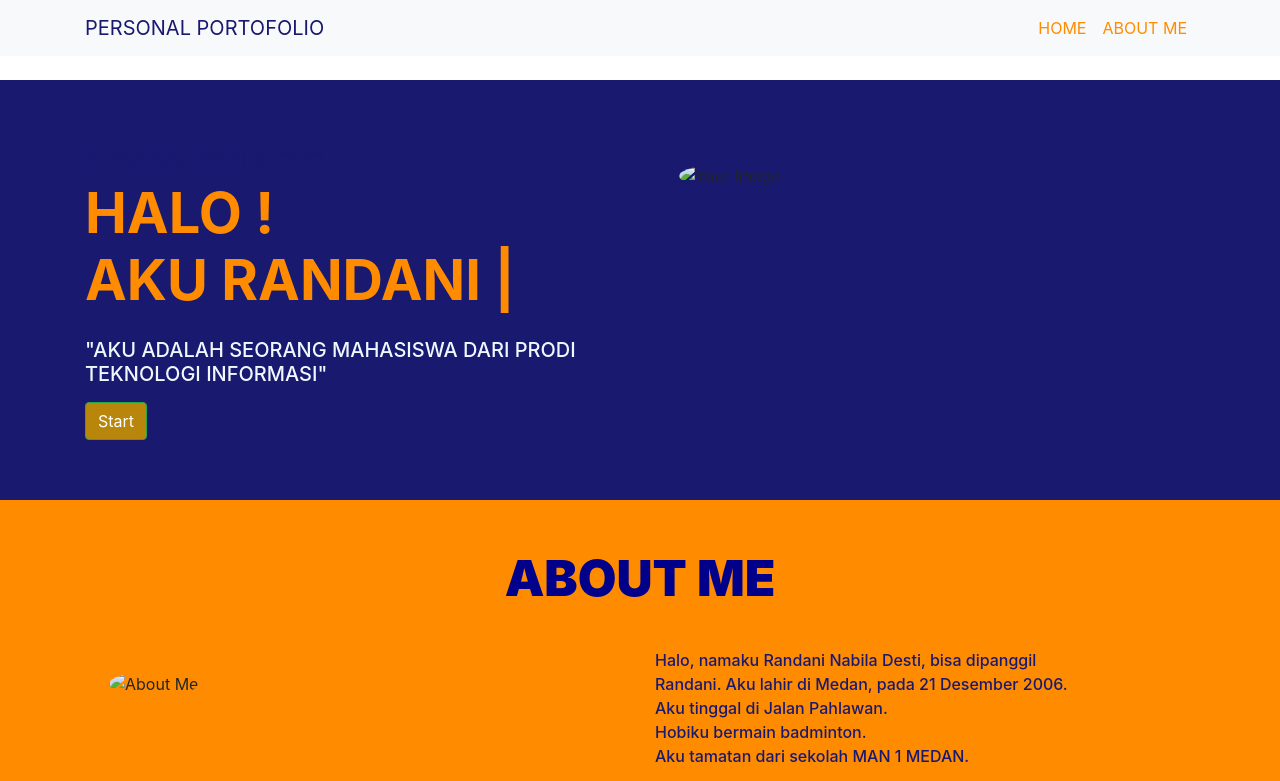
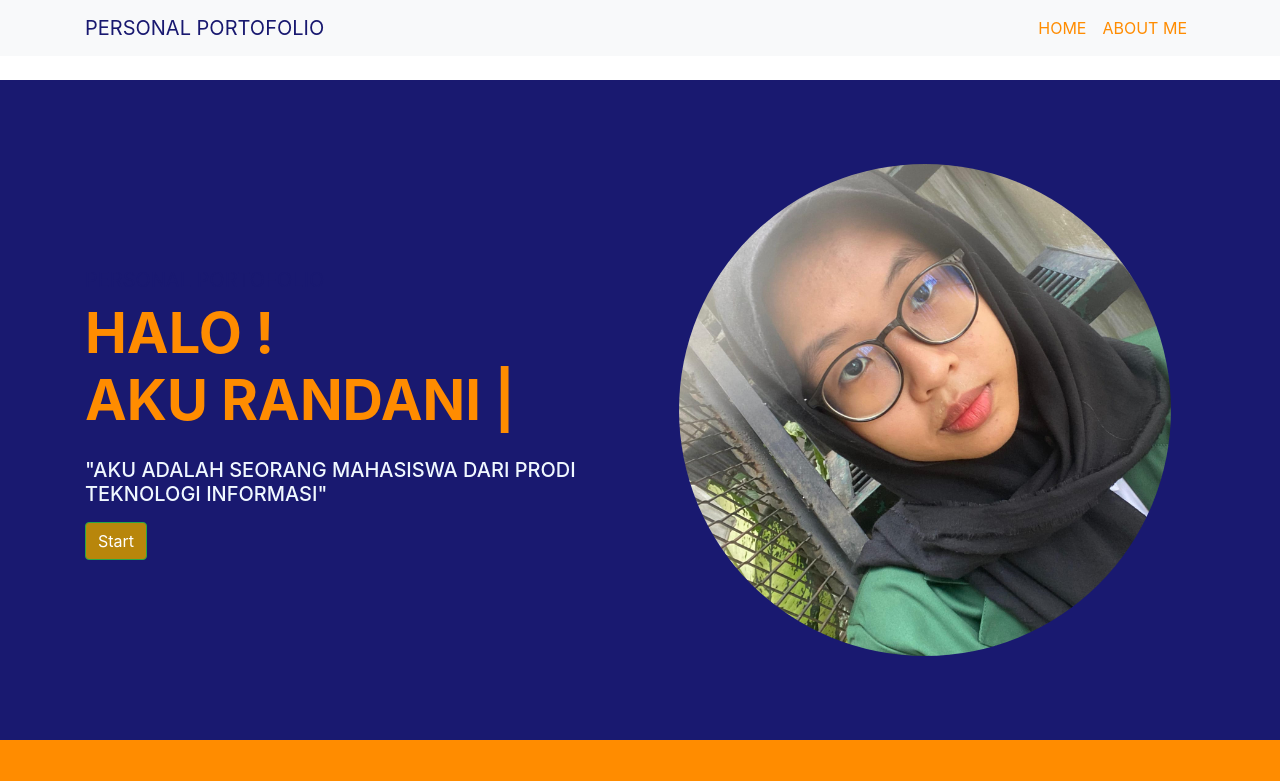
Before and after one commit to randaninabila/randaninabilaproweb, a plain HTML site: page index.html in a window 1280 px wide. Shown: the top 781 px of the page. Drawn offline with Linux system fonts and the light colour scheme; files whose address does not match are found by name.

Commit message:
Add files via upload

```diff
--- a/index.html
+++ b/index.html
@@ -47,7 +47,7 @@
                     <a class="nav-link" style="color: darkorange;" href="#home">HOME</a>
                 </li>
                 <li class="nav-item">
-                    <a class="nav-link" style="color: darkorange;"" href="#about">ABOUT ME</a>
+                    <a class="nav-link" style="color: darkorange;" href="#about">ABOUT ME</a>
                 </li>
                 </ul>
             </div>
@@ -63,7 +63,7 @@
                     <a class="btn btn-success" href="#about" role="button" style="background-color: darkgoldenrod ;">Start</a>
             </div> </br>
             <div class="col">
-                <img src="C:\Users\USER\foto saya.jpg" alt="Your Image"  class="rounded-circle w-100 h-100 p-4">
+                <img src="C:\Users\USER\prakproweb\fotosaya.jpg" alt="Your Image"  class="rounded-circle w-100 h-100 p-4">
             </div>
         </div>
     </div>
@@ -74,7 +74,7 @@
             <h1 class="section-a text-center" style="font-weight: 900;" >ABOUT ME</h1>
             <div class="row">
                 <div class="col-lg-6">
-                    <img src="C:\Users\USER\cyber security.jpg" alt="About Me" class="img-fluid rounded-circle w-100 h-100 p-4">
+                    <img src="C:\Users\USER\prakproweb\cybersecurity.jpg" alt="About Me" class="img-fluid rounded-circle w-100 h-100 p-4">
                 </div>
                 <div class="col-md-5" style="color: midnightblue" >
                     <p style="font-weight: 500;"> Halo, namaku Randani Nabila Desti, bisa dipanggil Randani. Aku lahir di Medan, pada 21 Desember 2006.</br>Aku tinggal di Jalan Pahlawan. </br> Hobiku bermain badminton. </br> Aku tamatan dari sekolah MAN 1 MEDAN.</p>
```
Also changed, not shown: cybersecurity.jpg (added), fotosaya.jpg (added).
